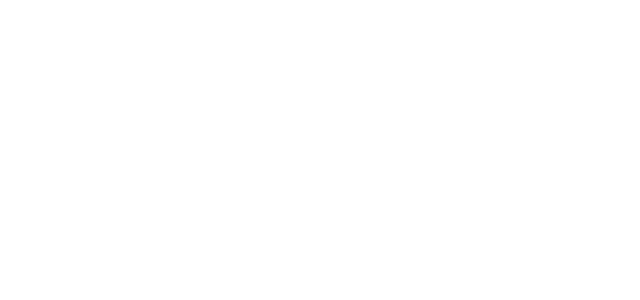
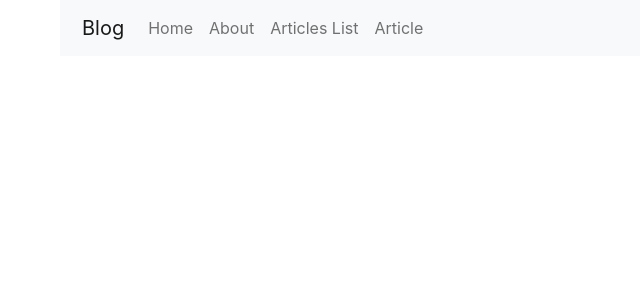
Before and after one commit to kiryl-ramanouski/react-full-stack-site-linkedin-learning, a React (Create React App) app in the folder full-stack-react-node-blog/: page /articles-list/1 in a window 1280 px wide. Before the commit this address had no page. Shown: the top 300 px of the page, without its empty margins (0-640 px from the left). Built offline with nearby package versions, Linux system fonts and the light colour scheme.

Commit message:
feat: create and add NavBar component with react-bootstrap

```diff
--- a/full-stack-react-node-blog/src/App.js
+++ b/full-stack-react-node-blog/src/App.js
@@ -1,10 +1,11 @@
 import React from 'react';
 import { Routes, Route } from 'react-router-dom';
 
+import About from './pages/AboutPage';
+import Article from './pages/ArticlePage';
+import ArticlesList from './pages/ArticlesList';
+import NavBar from './components/NavBar';
 import HomePage from './pages/HomePage';
-import About from './pages/AboutPage';
-import ArticlesList from './pages/ArticlesList';
-import Article from './pages/ArticlePage';
 
 import './App.css';
 
@@ -12,10 +13,11 @@ function App() {
   return (
     <div className='App'>
       <div className='page-body'>
+        <NavBar />
         <Routes>
           <Route path='/' element={<HomePage />} exact />
           <Route path='/about' element={<About />} exact />
-          <Route path='/article-list' element={<ArticlesList />} exact />
+          <Route path='/articles-list' element={<ArticlesList />} exact />
           <Route path='/article' element={<Article />} exact />
         </Routes>
       </div>
--- /dev/null
+++ b/full-stack-react-node-blog/src/components/NavBar.js
@@ -0,0 +1,26 @@
+import React from 'react';
+
+import Container from 'react-bootstrap/Container';
+import Nav from 'react-bootstrap/Nav';
+import Navbar from 'react-bootstrap/Navbar';
+
+const NavBar = () => {
+  return (
+    <Navbar bg='light' expand='lg'>
+      <Container>
+        <Navbar.Brand href='#home'>Blog</Navbar.Brand>
+        <Navbar.Toggle aria-controls='basic-navbar-nav' />
+        <Navbar.Collapse id='basic-navbar-nav'>
+          <Nav className='me-auto'>
+            <Nav.Link href='/'>Home</Nav.Link>
+            <Nav.Link href='/about'>About</Nav.Link>
+            <Nav.Link href='/articles-list'>Articles List</Nav.Link>
+            <Nav.Link href='/article'>Article</Nav.Link>
+          </Nav>
+        </Navbar.Collapse>
+      </Container>
+    </Navbar>
+  );
+};
+
+export default NavBar;
```
